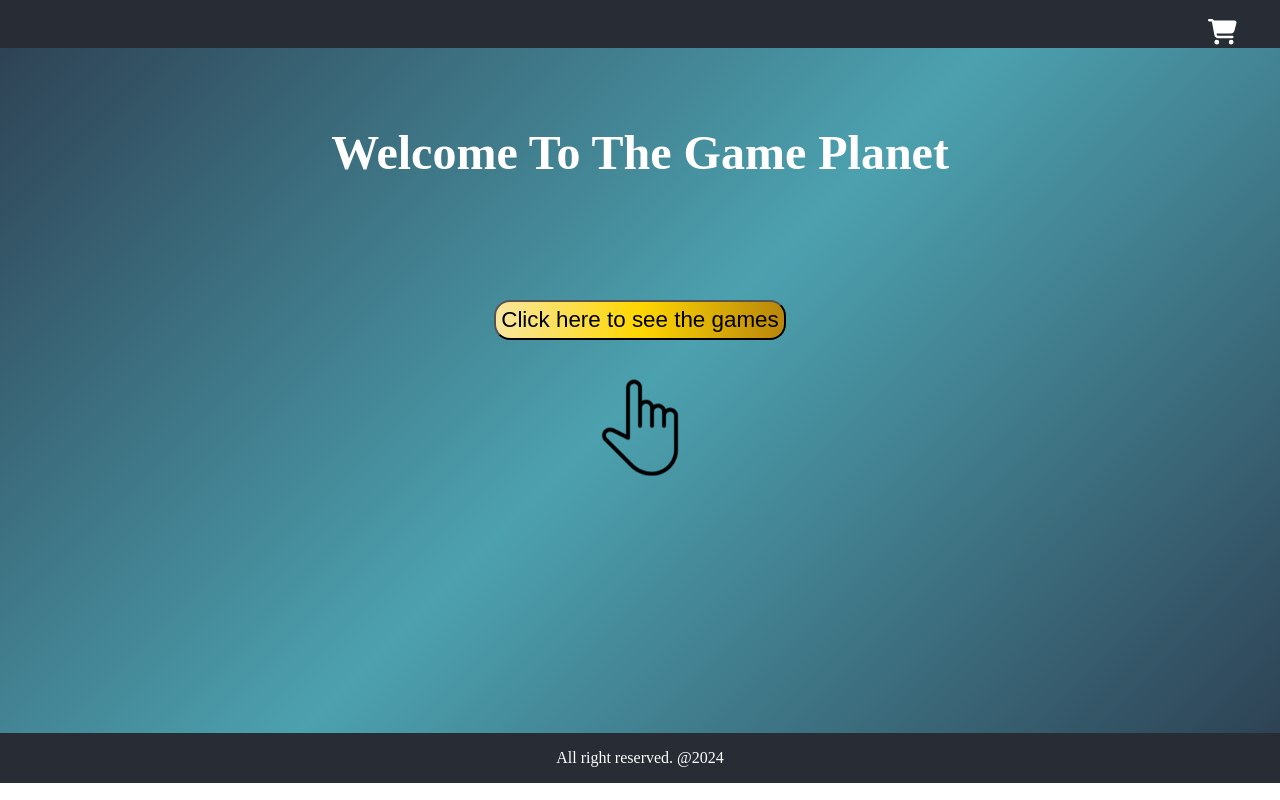
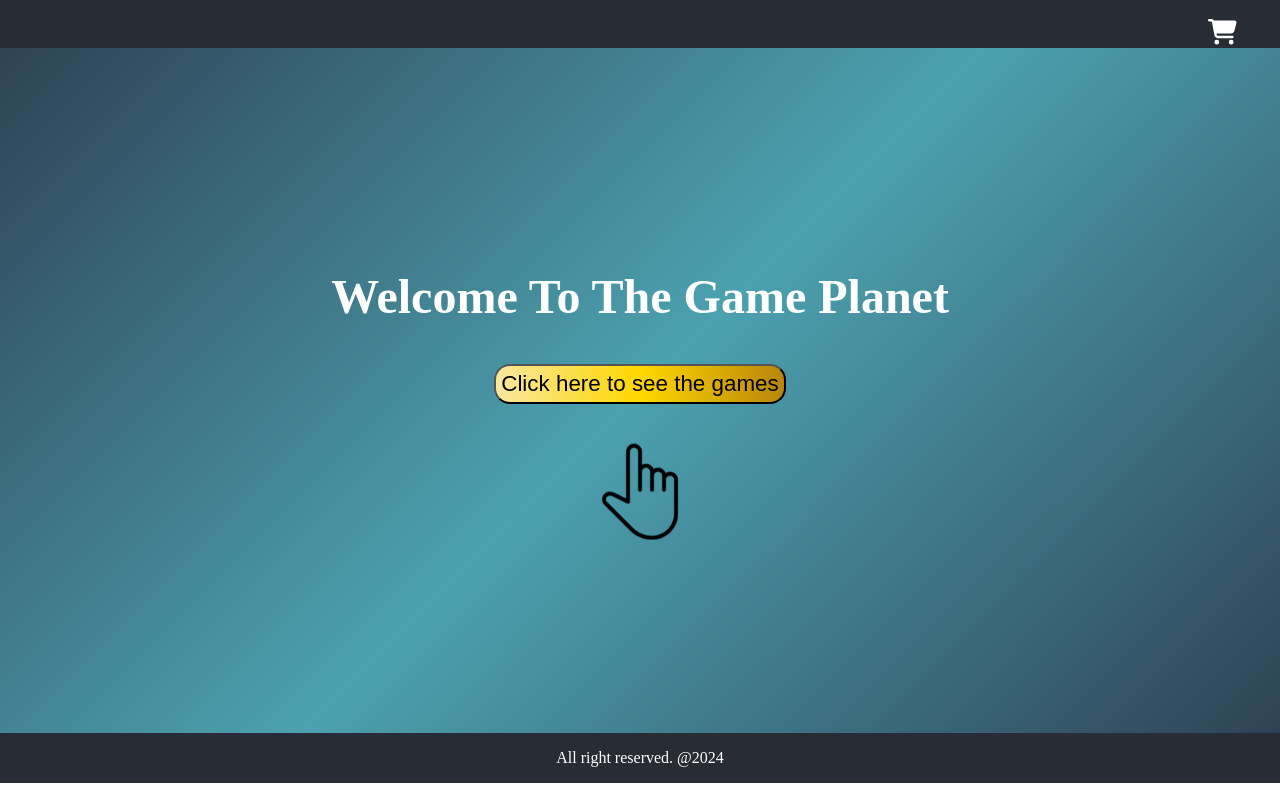
Before and after one commit to Owale128/Webshop-React, a React app: page / in a window 1280 px wide. Built offline with nearby package versions, Linux system fonts and the light colour scheme; the HTML template or start-up script is replaced by a standard one.

Commit message:
Minor fix on h2 element in home page

```diff
--- a/src/sass/Home.scss
+++ b/src/sass/Home.scss
@@ -6,7 +6,7 @@
 
 
     h2 {
-        margin: 5rem 0 5rem 0;
+        margin-top: 14rem;
         font-size: 3rem;
         color: white;
     }
--- a/src/sass/home.css
+++ b/src/sass/home.css
@@ -5,7 +5,7 @@
   height: 74vh;
 }
 .homeContainer h2 {
-  margin: 5rem 0 5rem 0;
+  margin-top: 14rem;
   font-size: 3rem;
   color: white;
 }
```
Also changed, not shown: 1 other file (tests, documents, lock files or other folders).
